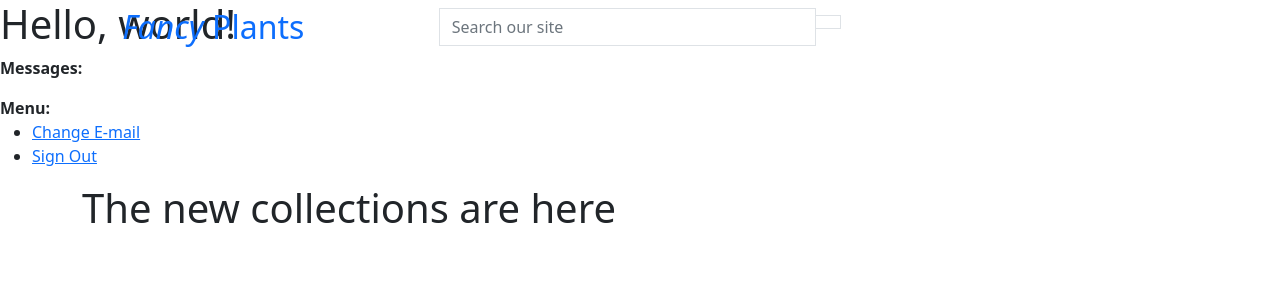
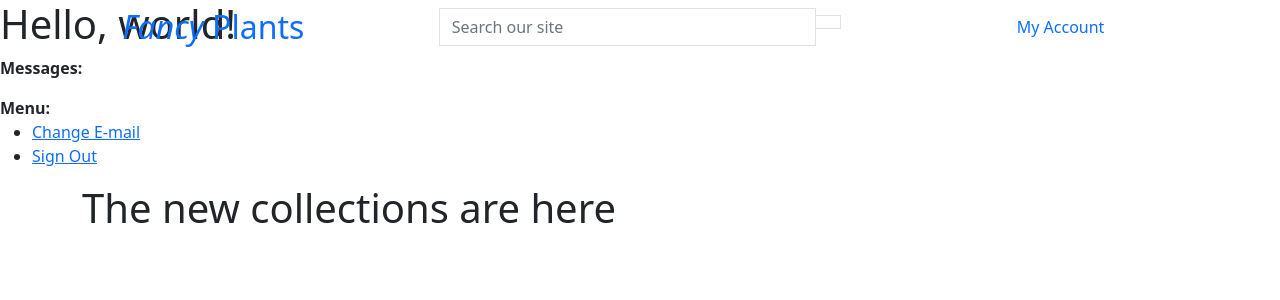
Before and after one commit to Code-Institute-Submissions/QuelleQim-fancy_plants_MayResub, a Django app: page / in a window 1280 px wide. Shown: the top 300 px of the page. Run offline with Django 3.2, Linux system fonts and the light colour scheme; the visitor is signed in with stand-in values (Sample User, id 1); some libraries are stand-ins or nearby versions.

Commit message:
Add navbar list items

```diff
--- a/templates/base.html
+++ b/templates/base.html
@@ -63,26 +63,35 @@
                     </div>
                 </form>
             </div>
-
-            <div class="col-12 col-lg-4 my-auto py-1 py-lg-0 text-center text-lg-left"></div>
-            <div class="col-12 col-lg-4 my-auto py-1 py-lg-0 text-center text-lg-left"></div>
+            <div class="col-12 col-lg-4 my-auto py-1 py-lg-0">
+                <ul class="list-inline list-unstyled text-center text-lg-right my-0">
+                    <li class="list-inline-item dropdown">
+                        <a class="text-black nav-link" href="#" id="user-options" data-toggle="dropdown" aria-haspopup="true" aria-expanded="false">
+                            <div class="text-center">
+                                <div><i class="fas fa-user fa-lg"></i></div>
+                                <p class="my-0">My Account</p>
+                            </div>
+                        </a>
+                        <div class="dropdown-menu border-0" aria-labelledby="user-options">
+                            {% if request.user.is_authenticated %}
+                                {% if request.user.is_superuser %}
+                                    <a href="" class="dropdown-item">Product Management</a>
+                                {% endif %}
+                                <a href="" class="dropdown-item">My Profile</a>
+                                <a href="{% url 'account_logout' %}" class="dropdown-item">Logout</a>
+                            {% else %}
+                                <a href="{% url 'account_signup' %}" class="dropdown-item">Register</a>
+                                <a href="{% url 'account_login' %}" class="dropdown-item">Login</a>
+                            {% endif %}
+                        </div>
+                    </li>
+                    <li class="list-inline-item"></li>
+                </ul>
+            </div>
         </div>
 
 
-
-
-
-
-
-
-
     </header>
-
-
-
-
-
-
 
 
     {% if messages %}
```
